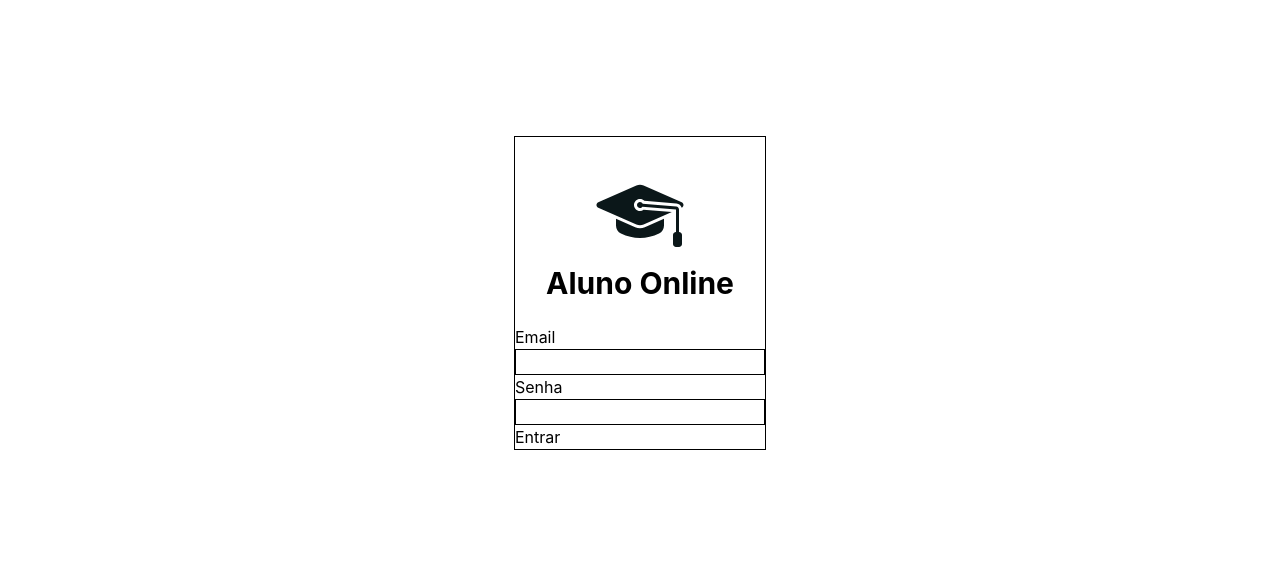
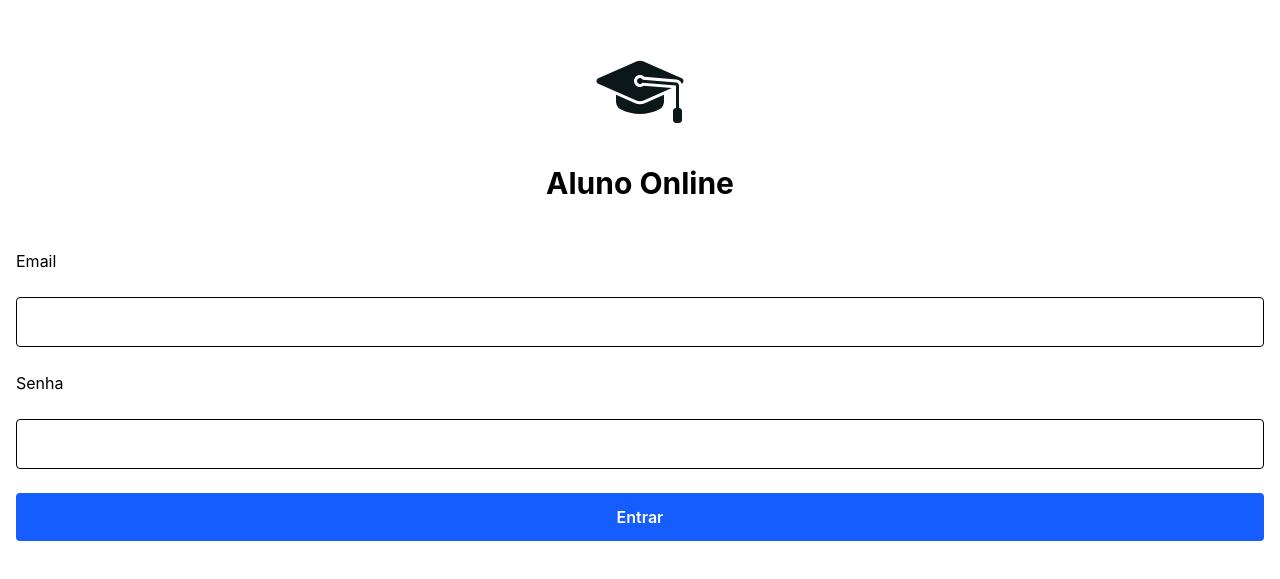
Before and after one commit to fluc45/front-20261, a React (Vite) app in the folder praticas/aluno-online-react/: page / in a window 1280 px wide. Shown: the part 107-686 px from the top of the page. Built offline with nearby package versions, Linux system fonts and the light colour scheme.

Commit message:
feat: conclui pratica05. Close #10

```diff
--- a/praticas/aluno-online-react/src/components/BotaoSubmit.jsx
+++ b/praticas/aluno-online-react/src/components/BotaoSubmit.jsx
@@ -1,5 +1,12 @@
 function BotaoSubmit({ children }) {
-  return <button type="submit">{children}</button>;
+  return (
+    <button
+      type="submit"
+      className="w-full py-3 rounded bg-blue-600 text-white font-semibold"
+    >
+      {children}
+    </button>
+  );
 }
 
 export default BotaoSubmit;
--- a/praticas/aluno-online-react/src/components/InputEmail.jsx
+++ b/praticas/aluno-online-react/src/components/InputEmail.jsx
@@ -2,15 +2,15 @@ function InputEmail({valor, erro, mudaValor}) {
   return (
     <>
       <label htmlFor="email">Email</label>
-      <br/>
-      <input className="border"
+      <br />
+      <input className="border w-full p-3 rounded"
         type="email"
         id="email"
         name="email"
         value={valor}
         onChange={mudaValor}
       />
-      <p>{erro}</p>
+      <p className="text-red-700">{erro}</p>
     </>
   );
 }
--- a/praticas/aluno-online-react/src/components/InputSenha.jsx
+++ b/praticas/aluno-online-react/src/components/InputSenha.jsx
@@ -2,15 +2,15 @@ function InputSenha({ valor, erro, mudaValor }) {
   return (
     <>
       <label htmlFor="senha">Senha</label>
-      <br/>
-      <input className="border"
+      <br />
+      <input className="border w-full p-3 rounded"
         type="password"
         id="senha"
         name="senha"
         value={valor}
         onChange={mudaValor}
       />
-      <p>{erro}</p>
+      <p className="text-red-700">{erro}</p>
     </>
   );
 }
--- a/praticas/aluno-online-react/src/forms/FormLogin.jsx
+++ b/praticas/aluno-online-react/src/forms/FormLogin.jsx
@@ -1,7 +1,7 @@
 import { useState } from "react";
-import  InputEmail  from "../components/InputEmail";
-import  InputSenha  from "../components/InputSenha";
-import  BotaoSubmit  from "../components/BotaoSubmit";
+import InputEmail from "../components/InputEmail";
+import InputSenha from "../components/InputSenha";
+import BotaoSubmit from "../components/BotaoSubmit";
 
 function FormLogin() {
   const [email, setEmail] = useState();
@@ -13,11 +13,11 @@ function FormLogin() {
     e.preventDefault();
 
     if (!email) {
-      setEmailErro("Matrícula é obrigatório");
+      setEmailErro("O campo email é obrigatório");
     }
 
     if (!senha) {
-      setSenhaErro("Senha é obrigatório");
+      setSenhaErro("O campo senha é obrigatório");
     }
   };
 
@@ -32,13 +32,12 @@ function FormLogin() {
   };
 
   return (
-    <form onSubmit={trataSubmit}>
-      <InputEmail
-        valor={email}
-        erro={emailErro}
-        mudaValor={mudaMatricula}
-      />
+    <form onSubmit={trataSubmit} className="flex flex-col w-full max-w-full">
+      <InputEmail valor={email} erro={emailErro} mudaValor={mudaMatricula} />
+      <br />
+
       <InputSenha valor={senha} erro={senhaErro} mudaValor={mudaSenha} />
+      <br />
       <BotaoSubmit>Entrar</BotaoSubmit>
     </form>
   );
--- a/praticas/aluno-online-react/src/pages/Login.jsx
+++ b/praticas/aluno-online-react/src/pages/Login.jsx
@@ -3,9 +3,9 @@ import FormLogin from "../forms/FormLogin";
 
 function Login() {
   return (
-    <main className="content-center flex-1 flex-column justify-items-center">
-      <section className="border content-center flex-column justify-items-center">
-        <img className="size-24 flex mt-8" src={logo} alt="Imagem do Logo" />
+    <main className="flex-1 flex min-h-screen items-center justify-center p-4">
+      <section className="w-full max-w-full flex flex-col items-center justify-center gap-6">
+        <img className="size-24 flex" src={logo} alt="Imagem do Logo" />
         <h1 className="flex text-3xl font-bold pb-6">Aluno Online</h1>
         <FormLogin />
       </section>
```
Also changed, not shown: 1 other file (tests, documents, lock files or other folders).
